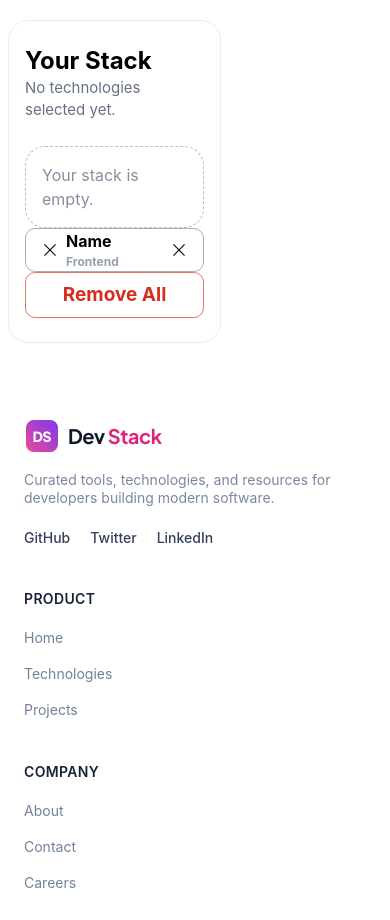
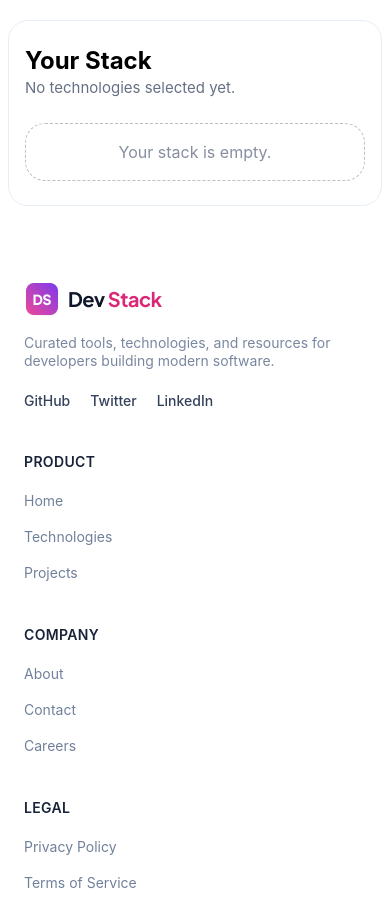
Before and after one commit to AbuSufian-official/Dev-stack, a React (Vite) app: page / in a window 390 px wide. Shown: the part 6980-7900 px from the top of the page. Built offline with nearby package versions, Linux system fonts and the light colour scheme.

Commit message:
stack section funtionality complete....

```diff
--- a/src/component/exploreSection.jsx
+++ b/src/component/exploreSection.jsx
@@ -28,7 +28,7 @@ const ExplorSection = ({techData}) => {
 
             <div className="py-7 grid md:grid-cols-4 gap-7 ">
                 <Suspense fallback={<p>LODING...</p>}>
-                <div className="grid md:grid-cols-3 gap-3 col-span-3">
+                <div className="grid md:grid-cols-3 gap-3 md:col-span-3">
 
                      <Card techData={techData} stackData={stackData} setStackData={setStackData}/>
 
--- a/src/component/stackCard.jsx
+++ b/src/component/stackCard.jsx
@@ -1,21 +1,35 @@
 import { RxCross1 } from "react-icons/rx";
 
 
-const StackCard = ({stackData,setStackData}) => {
+const StackCard = ({stackData,setStackData,stackObj}) => {
+
+    function handelDelBtn(value){
+        if(stackData.includes(value)){
+            let filterData=stackData.filter((n)=>n.id!==value.id)
+            setStackData(filterData)
+        }
+
+    }
+
     return (<>
-        <div className="border border-[#66708593] flex justify-between items-center px-4 rounded-[10px]">
+        <div className="border border-[#66708593] flex justify-between items-center px-4 py-3 rounded-[10px]">
             <div className="flex justify-center items-center gap-2">
                 <div>
-                    <RxCross1 />
+                    {/* <RxCross1 />
+                     */}
+                     <img src={stackObj.icon} alt={stackObj.name} width={'30px'}/>
                 </div>
 
                 <div>
-                    <p className="text-[16px] font-bold">Name</p>
-                    <p className="text-[12px] font-bold text-[#667085ad] ">Frontend</p>
+                    <p className="text-[16px] font-bold">{stackObj.name}</p>
+                    <p className="text-[12px] font-bold text-[#667085ad] ">{stackObj.category}</p>
                 </div>
             </div>
             <div>
-                <RxCross1 />
+                <button onClick={()=>handelDelBtn(stackObj)} className="cursor-pointer hover:text-[#D91B7E]  text-[23px]">
+                         <RxCross1 />
+                </button>
+
             </div>
 
 
--- a/src/component/stackSection.jsx
+++ b/src/component/stackSection.jsx
@@ -8,15 +8,21 @@ const StackSection = ({stackData,setStackData}) => {
 
                 {stackData.length==0?"No technologies selected yet.":`${stackData.length} Technology Selected`}
             </p>
+            {stackData.length==0?(<div className="mt-6 flex flex-col justify-center items-center border border-dashed border-[#bdbec0] px-4 py-4 rounded-[20px]">
+                <p className="text-[#667085c9]">Your stack is empty.</p>
+            </div>):(<div className="flex flex-col gap-2 py-3">
+                {stackData.map((stackObj)=>{
+                    return(<>
+                    <StackCard stackObj={stackObj} stackData={stackData} setStackData={setStackData} />
+
+                    </>)
+                })}
 
 
-            <div className="mt-6 flex flex-col justify-center items-center border border-dashed border-[#bdbec0] px-4 py-4 rounded-[20px]">
-                <p className="text-[#667085c9]">Your stack is empty.</p>
-            </div>
+            <button onClick={()=>setStackData([])} className="mt-4 w-full py-2 border border-[#d82c20a7] text-[#D82C20] text-[19px] font-bold rounded-[10px] hover:bg-[#D82C20] hover:text-white transition-all">Remove All</button></div>
+            )}
 
 
-            <StackCard stackData={stackData} setStackData={setStackData} />
-            <button className=" w-full py-2 border border-[#d82c20a7] text-[#D82C20] text-[19px] font-bold rounded-[10px] hover:bg-[#D82C20] hover:text-white transition-all">Remove All</button>
 
         </div>
 
```
